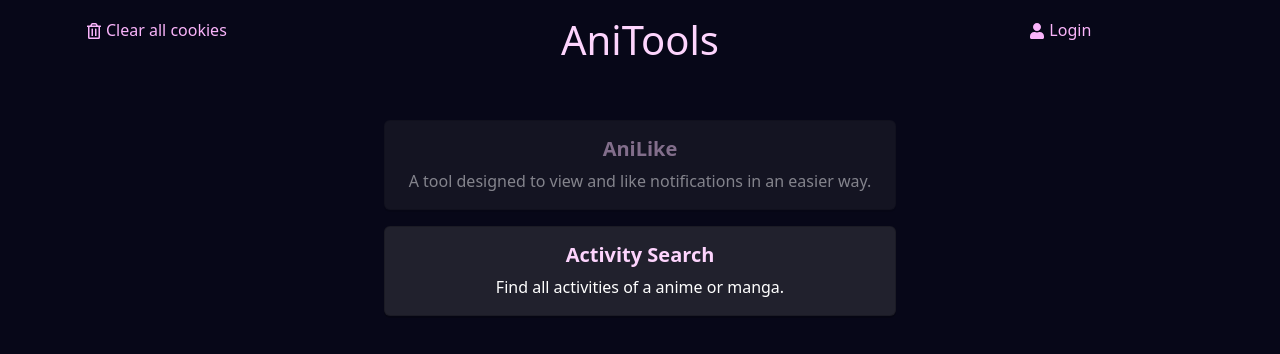
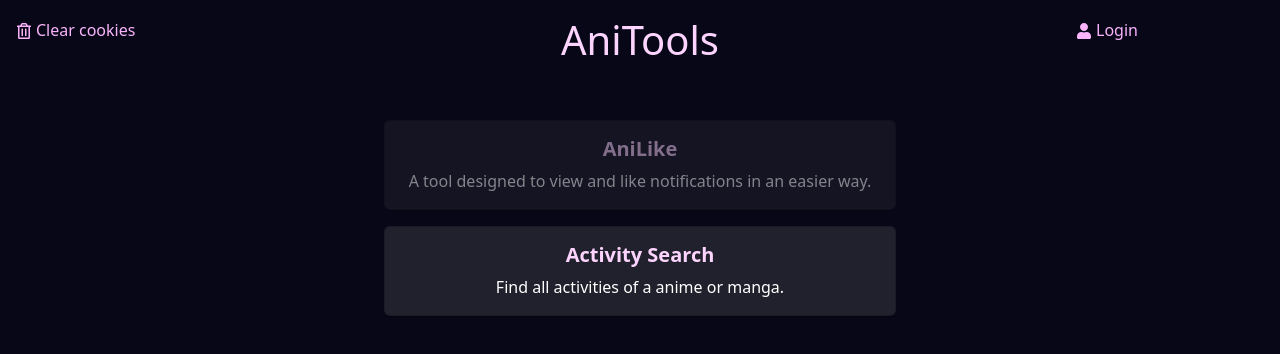
Before and after one commit to Randydator/ani-tools, a React (Vite) app: page / in a window 1280 px wide. Shown: the top 354 px of the page. Built offline with nearby package versions, Linux system fonts and the light colour scheme.

Commit message:
Wrote readme, some style changes

```diff
--- a/src/components/Header/Header.tsx
+++ b/src/components/Header/Header.tsx
@@ -18,9 +18,6 @@ function Header() {
         setToken(token);
     }, []);
 
-    // Figure out Context so multiple parts of the app can check if access token is there.
-    // also needed in home bcs aniLike dies without access token
-
     function clearCookies() {
         Object.keys(Cookies.get()).forEach(cookieName => {
             Cookies.remove(cookieName);
@@ -29,21 +26,21 @@ function Header() {
     }
 
     return <>
-        <Container className='header'>
+        <Container fluid className='header'>
             <Row className="justify-content-md-center">
-                <Col xs lg="2">
+                <Col xs={2}>
                     <Button variant="link" className="p-0 border-0 text-decoration-none login" onClick={clearCookies}>
                         <FaRegTrashAlt className="me-1" />
-                        Clear all cookies
+                        Clear cookies
                     </Button>
 
                 </Col>
-                <Col span={8}>
+                <Col xs={8}>
                     <Link to={"/"} className='text-decoration-none'>
                         <h1 className='text'>AniTools</h1>
                     </Link>
                 </Col>
-                <Col xs lg="2">
+                <Col xs={2}>
                     <Button variant="link" className="p-0 border-0 text-decoration-none login" onClick={login} disabled={token !== undefined}>
                         <FaUser className="me-1" />
                         Login
--- a/src/components/Home/Home.tsx
+++ b/src/components/Home/Home.tsx
@@ -20,7 +20,6 @@ function Home() {
                 </Card>
             </Link>
 
-
             <Link to="/ActivitySearch" className="p-0 border-0 text-decoration-none">
                 <Card>
                     <Card.Body>
--- a/src/components/Home/home.css
+++ b/src/components/Home/home.css
@@ -12,6 +12,10 @@
     width: 32rem;
     box-shadow: 0 2px rgba(0, 0, 0, 0.2);
 
+    @media (max-width: 600px) {
+        width: 20rem;
+    }
+
 
 .card-title {
     font-weight: bold;
```
Also changed, not shown: 1 other file (tests, documents, lock files or other folders).
